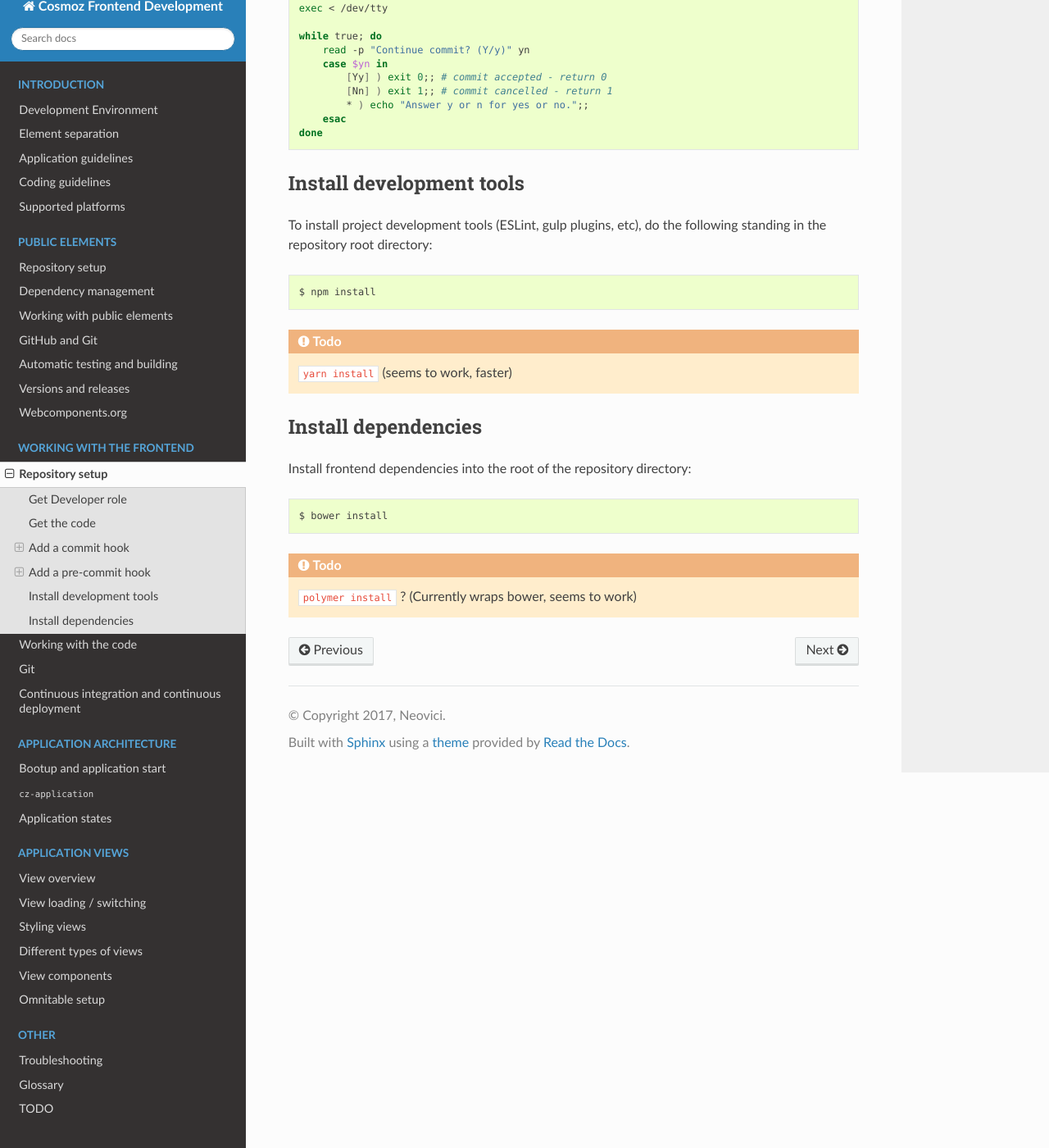
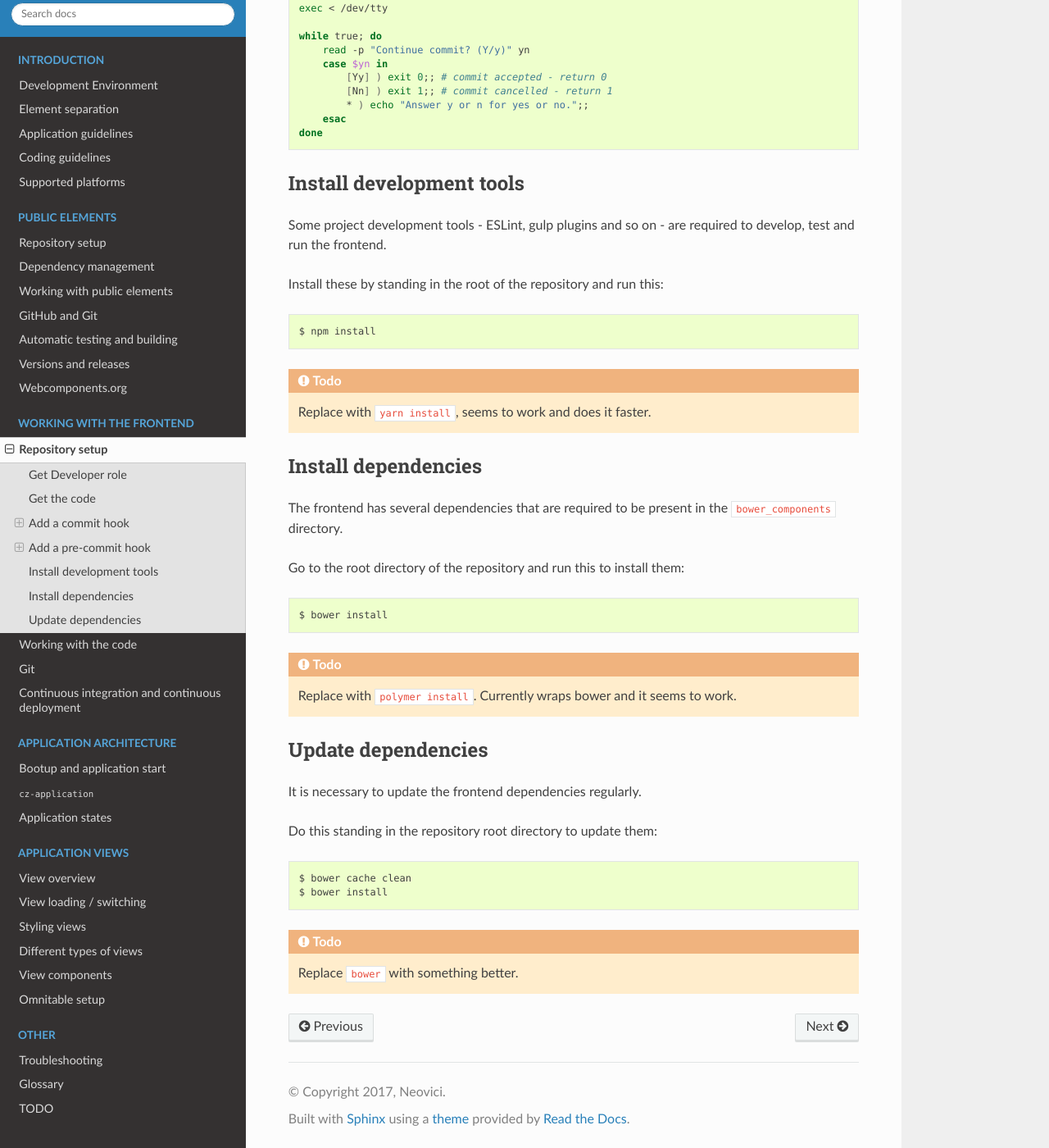
Before and after one commit to plumelo/cosmoz-frontend-rtd, a Sphinx documentation site: the page built from docs/frontend/10-repo-setup.rst, in a window 1280 px wide and 1400 px high, scrolled down 1692 px. Shown: the whole window at 82% size. Built offline with Sphinx 7.4.7 and the Read the Docs theme 2.0.0, drawn with Linux system fonts in a browser that asks for light colours.

Commit message:
docs/frontend/10-repo-setup, adding and updating information.

```diff
--- a/docs/frontend/10-repo-setup.rst
+++ b/docs/frontend/10-repo-setup.rst
@@ -100,18 +100,36 @@ Create this file with the following content:
 Install development tools
 -------------------------
 
-To install project development tools (ESLint, gulp plugins, etc), do the
-following standing in the repository root directory::
+Some project development tools - ESLint, gulp plugins and so on - are required
+to develop, test and run the frontend.
+
+Install these by standing in the root of the repository and run this::
 
     $ npm install
 
-.. todo:: ``yarn install`` (seems to work, faster)
+.. todo:: Replace with ``yarn install``, seems to work and does it faster.
 
 Install dependencies
 --------------------
 
-Install frontend dependencies into the root of the repository directory::
+The frontend has several dependencies that are required to be present in the
+``bower_components`` directory.
+
+Go to the root directory of the repository and run this to install them::
 
     $ bower install
 
-.. todo:: ``polymer install`` ? (Currently wraps bower, seems to work)
+.. todo:: Replace with ``polymer install``. Currently wraps bower and it seems
+    to work.
+
+Update dependencies
+-------------------
+
+It is necessary to update the frontend dependencies regularly.
+
+Do this standing in the repository root directory to update them::
+
+    $ bower cache clean
+    $ bower install
+
+.. todo:: Replace ``bower`` with something better.
```
